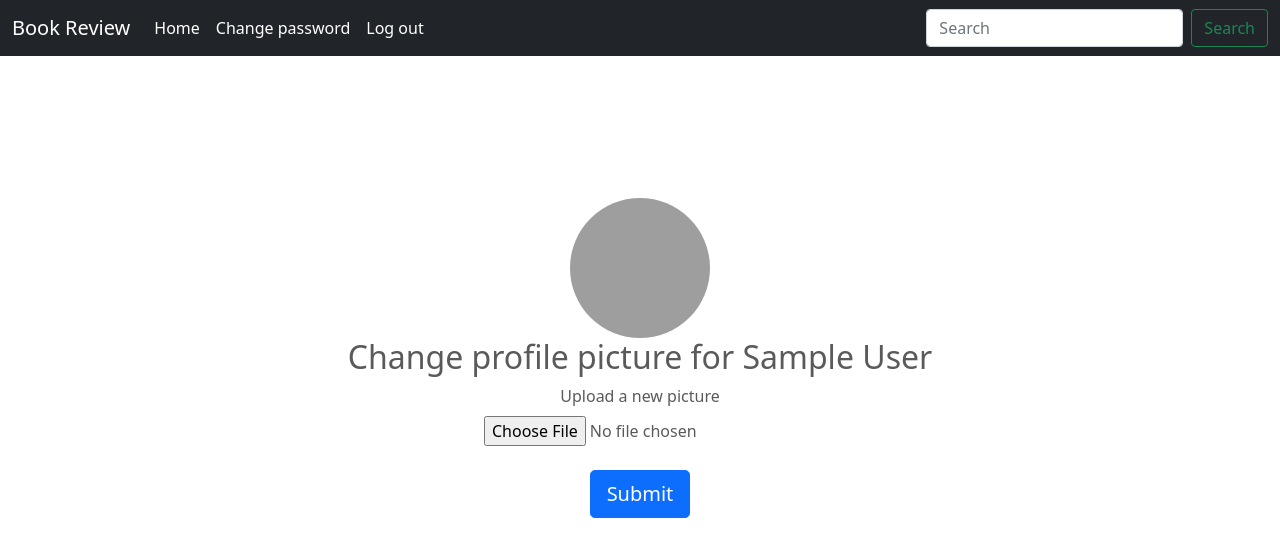
After one commit to ktruong29/Book-Review, a Flask app: page /dashboard/change_pic in a window 1280 px wide. The commit adds this page. Shown: the top 557 px of the page. Run offline with Flask 2, Linux system fonts and the light colour scheme; the visitor is signed in with stand-in values (Sample User, id 1); some libraries are stand-ins or nearby versions; grey boxes are pictures that could not be loaded.

Commit message:
Added some comments + change picture functionality

```diff
--- a/app.py
+++ b/app.py
@@ -1,7 +1,10 @@
 from flask import Flask, render_template, redirect, request, session, flash
 import pymysql
-from wtforms import Form, TextField, PasswordField, validators
+from wtforms import Form, TextField, SubmitField, PasswordField, validators
 from wtforms.fields.html5 import EmailField
+from flask_wtf import FlaskForm
+from flask_wtf.file import FileField, FileRequired, FileAllowed
+from werkzeug.utils import secure_filename
 from passlib.hash import sha256_crypt
 from functools import wraps
 import config
@@ -11,10 +14,13 @@ import gc
 import sys
 import logging
 import os
+# from flask_wtf.csrf import CsrfProtect
 
 logging.basicConfig(level=logging.DEBUG)
 app = Flask(__name__)
+# CsrfProtect(app)
 app.secret_key = 'hjkdjeuqoe157!@'
+
 
 #customhost = <your db endpoint address>
 DB_HOST      = "cpsc362.cqz5lsbthplh.us-east-2.rds.amazonaws.com"
@@ -24,6 +30,8 @@ DB_USER      = "admin"
 DB_PASS      = "adminadmin"
 DB_NAME      = "LIBRARY"
 
+#Path to save profile pictures
+DIR_PATH = "/home/kient/project362/cpsc362-group-project/static/images"
 #Connecting to MySQL instance RDS
 try:
     db = pymysql.connect(host=DB_HOST, port=3306, user=DB_USER, password=DB_PASS, db=DB_NAME)
@@ -48,6 +56,11 @@ class ChangePasswordForm(Form):
     new_password = PasswordField('New Password', [validators.DataRequired(), validators.Length(min=6, max=20),
                                           validators.EqualTo('confirm', message="Password must match")])
     confirm  = PasswordField('Repeat New Password')
+
+class PhotoForm(FlaskForm):
+    new_photo = FileField('Upload a new picture', validators=[FileRequired(),
+                                  FileAllowed(['jpg', 'png', 'jpeg'])])
+    submit = SubmitField('Submit')
 
 @app.route('/')
 def home():
@@ -99,10 +112,8 @@ def login_required(f):
 @app.route('/login', methods=["GET","POST"])
 def login_page():
     error = ''
-    # app.logger.info('Yes7~~')
     try:
         if request.method == 'POST':
-            # app.logger.info('Yes6~~')
             cursor = db.cursor()
             username = request.form['username']
             data = cursor.execute("SELECT * FROM PERSON WHERE Username = (%s)", (username))
@@ -110,16 +121,15 @@ def login_page():
             cursor.close()
 
             if sha256_crypt.verify(request.form['password'], data[6]):
-                session['logged_in'] = True
-                session['username'] = username
-                session['first_name'] = data[1]
-                session['pic_name'] = data[7]
+                session['logged_in']    = True
+                session['username']     = username
+                session['first_name']   = data[1]
+                session['pic_name']     = data[7]
                 flash("You are now logged in")
                 return redirect('/dashboard')
             else:
                 error = "Invalid credentials, try again."
         gc.collect()
-        # app.logger.info('Yes8~~')
         return render_template("login.html", error=error)
 
     except Exception as e:
@@ -129,9 +139,19 @@ def login_page():
 @app.route('/dashboard', methods=['GET', 'POST'])
 @login_required
 def dahboard():
-    # username = session['username']
-    first_name = session['first_name']
-    pic_name   = session['pic_name']
+    username    = session['username']
+    first_name  = session['first_name']
+    ''' ***********************************************************************
+    --- This will update the latest uploaded image to appear on the dashboad page,
+    --- which occurs at @app.route('/change_pic') ---
+    *************************************************************************'''
+    cursor  = db.cursor()
+    data    = cursor.execute("SELECT * FROM PERSON WHERE Username = (%s)", (username))
+    data    = cursor.fetchone()
+    cursor.close()
+    session['pic_name'] = data[7]
+    pic_name = session['pic_name']
+    gc.collect()
     return render_template('dashboard.html', first_name=first_name, pic_name=pic_name)
 
 @app.route('/dashboard/change_passwd', methods=['GET', 'POST'])
@@ -139,46 +159,56 @@ def dahboard():
 def change_passwd():
     error = ''
     username = session['username']
+    pic_name = session['pic_name']
     try:
         form = ChangePasswordForm(request.form)
         if request.method == 'POST' and form.validate():
+            ''' ***************************************************************
+            --- Extracting fields filled out by user in the change password form
+            *****************************************************************'''
             oldpassword = form.old_password.data
             newpassword = form.new_password.data
-            confirm = form.confirm.data
+            confirm     = form.confirm.data
 
-            # app.logger.info('Yes6~~')
-            cursor = db.cursor()
-            data = cursor.execute("SELECT * FROM PERSON WHERE Username = (%s)", (username))
-            data = cursor.fetchone()
+            cursor  = db.cursor()
+            data    = cursor.execute("SELECT * FROM PERSON WHERE Username = (%s)", (username))
+            data    = cursor.fetchone()
             cursor.close()
 
+            ''' ***************************************************************
+            --- Validating if the new passwords are entered correctly
+            ---     If it's not, then the program will display an error on the web
+            ---     page and ask for another try.
+            ---     If they are equal, then the program will compare the hash values
+            ---     between the old_password (entered by user) and the current password
+            ---     stored in the db. If they are not the same, an error will be
+            ---     displayed and user will have another attempt. If they are
+            ---     equal, then the program will update the new password to db.
+            *****************************************************************'''
             if newpassword != confirm:
                 error = "New password must match"
             else:
                 if sha256_crypt.verify(oldpassword, data[6]):
                     new_password = sha256_crypt.encrypt((str(newpassword)))
-
                     # update the new password to the database
                     cursor = db.cursor()
                     data = cursor.execute("UPDATE PERSON SET Password = (%s) WHERE Username = (%s)", (new_password, username))
-                    data = cursor.fetchone()
+                    # data = cursor.fetchone()
                     db.commit()
                     cursor.close()
-
                     flash("You have changed your password!")
                     return redirect('/dashboard')
                 else:
                     error = "Invalid old password, try again."
-
         else:
             error = "Please fill in all of the field in the form"
 
         gc.collect()
-        return render_template('change_passwd.html', error=error, first_name=username, form=form)
+        return render_template('change_passwd.html', error=error, first_name=username, form=form, pic_name=pic_name)
     except Exception as e:
         error = str(e)
 
-    return render_template('change_passwd.html', error=error, form=form)
+        return render_template('change_passwd.html', error=error, form=form)
 
 @app.route('/logout')
 @login_required
@@ -188,5 +218,40 @@ def logout():
     flash("You have been logged out")
     return redirect('/')
 
+@app.route('/dashboard/change_pic', methods=['GET', 'POST'])
+@login_required
+def change_pic():
+    error = ''
+    username   = session['username']
+    first_name = session['first_name']
+    pic_name   = session['pic_name']
+    try:
+        form = PhotoForm()
+        if form.validate_on_submit():
+            pic_name = form.new_photo.data
+            filename = secure_filename(pic_name.filename)
+            ''' ****************************************************************
+            ---------- Save the newly updated picture locally ----------
+            *****************************************************************'''
+            pic_name.save(os.path.join(DIR_PATH, pic_name.filename))
+
+            ''' ****************************************************************
+            ---------- Update Profile_URL (filename of pix) to db ----------
+            ******************************************************************'''
+            cursor  = db.cursor()
+            data    = cursor.execute("UPDATE PERSON SET Profile_URL = (%s) WHERE Username = (%s)",
+                                    (pic_name.filename, username))
+            db.commit()
+            cursor.close()
+            gc.collect()
+            flash("You have successfully updated your profile picture")
+            return redirect('/dashboard')
+        # gc.collect()
+        app.logger.info('Yes14~~')
+        return render_template('change_pic.html', pic_name=pic_name, first_name=first_name, error=error, form=form)
+    except Exception as e:
+        error = str(e)
+        return render_template('change_pic.html', pic_name=pic_name, first_name=first_name, error=error, form=form)
+
 if __name__ == "__main__":
     app.run(debug=True)
--- a/templates/_formhelpers.html
+++ b/templates/_formhelpers.html
@@ -27,3 +27,18 @@
   </dd>
 
 {% endmacro %}
+
+{% macro render_field_photo(field) %}
+
+<dt class="text-black">{{ field.label }}
+  <dd>{{ field(**kwargs) | safe }}
+  {% if field.errors %}
+  <ul class = errors>
+    {% for error in field.errors %}
+    <li class="text-black">{{ error }}</li>
+    {% endfor %}
+  </ul>
+  {% endif %}
+  </dd>
+
+{% endmacro %}
--- a/templates/change_passwd.html
+++ b/templates/change_passwd.html
@@ -13,12 +13,14 @@
   <!-- Three columns of text below the carousel -->
   <div class="row">
     <div class="text-center">
-      <img src="../static/images/piglet.jpg" alt="Pig" width="140" height="140" class="rounded-circle">
+      <img src="/static/images/{{ pic_name }}" alt="Pig" width="140" height="140" class="rounded-circle">
       <h2>Change password for {{ first_name }}</h2>
       {% from '_formhelpers.html' import render_field_black %}
       <form autocomplete="off" action="/dashboard/change_passwd" method="POST">
         <dl>
-          {{render_field_black(form.old_password)}} {{render_field_black(form.new_password)}} {{render_field_black(form.confirm)}}
+          {{render_field_black(form.old_password)}}
+          {{render_field_black(form.new_password)}}
+          {{render_field_black(form.confirm)}}
         </dl>
         <br>
         <p><input type="submit" value="Submit"></p>
--- /dev/null
+++ b/templates/change_pic.html
@@ -0,0 +1,42 @@
+{% extends 'dashboard_base.html' %}
+
+{% block head %}
+<title>Change profile picture</title>
+{% endblock %}
+
+{% block body %}
+<!-- <br>
+<br>
+<br> -->
+<div class="container marketing" style="padding-top:150px">
+  <div class="row">
+    <div class="text-center">
+      <img src="/static/images/{{ pic_name }}" alt="Pig" width="140" height="140" class="rounded-circle">
+      <h2>Change profile picture for {{ first_name }}</h2>
+      <div class="form-group">
+        <form autocomplete="off" action="/dashboard/change_pic" enctype="multipart/form-data" method="POST">
+          <!-- {% from '_formhelpers.html' import render_field_photo %} -->
+          {{ form.csrf_token() }}
+          <label for="formFileLg" class="form-label">{{ form.new_photo.label }}</label>
+          <br>
+          {{ form.new_photo }}
+          <!-- <input class="form-control-file" id="pix_to_upload" name="pix_to_upload" type="file" /> -->
+          <br><br>
+          {{ form.submit(class="btn btn-lg btn-primary btn-block") }}
+          <!-- <button class="btn btn-lg btn-primary btn-block" type="submit">Upload</button> -->
+          {% if form.new_photo.errors %}
+          <ul class = errors>
+            {% for error in form.new_photo.errors %}
+            <li class="text-danger">{{ error }}</li>
+            {% endfor %}
+          </ul>
+          {% endif %}
+        </form>
+      </div>
+      {% if error %}
+      <strong class="text-danger">{{ error }}</strong> {% endif %}
+
+    </div>
+  </div>
+</div>
+{% endblock %}
--- a/templates/dashboard.html
+++ b/templates/dashboard.html
@@ -70,6 +70,9 @@
     <div class="row">
       <div class="text-center">
         <img src="static/images/{{ pic_name }}" alt="Pig" width="140" height="140" class="rounded-circle">
+        <br><br>
+        <a class="btn btn-primary" href="/dashboard/change_pic" role="button">Change your profile picture</a>
+        <br>
         <h2>Welcome back {{ first_name }}</h2>
         <p>Another exciting bit of representative placeholder content</p>
         <p>I'm a piglet.</p>
--- a/templates/dashboard_base.html
+++ b/templates/dashboard_base.html
@@ -33,7 +33,7 @@
         <div class="collapse navbar-collapse" id="navbarCollapse">
           <ul class="navbar-nav me-auto mb-2 mb-md-0">
             <li class="nav-item">
-              <a class="nav-link active" aria-current="page" href="#">Home</a>
+              <a class="nav-link active" aria-current="page" href="/dashboard">Home</a>
             </li>
             <li class="nav-item">
               <a class="nav-link active" href="/dashboard/change_passwd">Change password</a>
```
Also changed, not shown: static/images/pikachu.jpeg (added).
